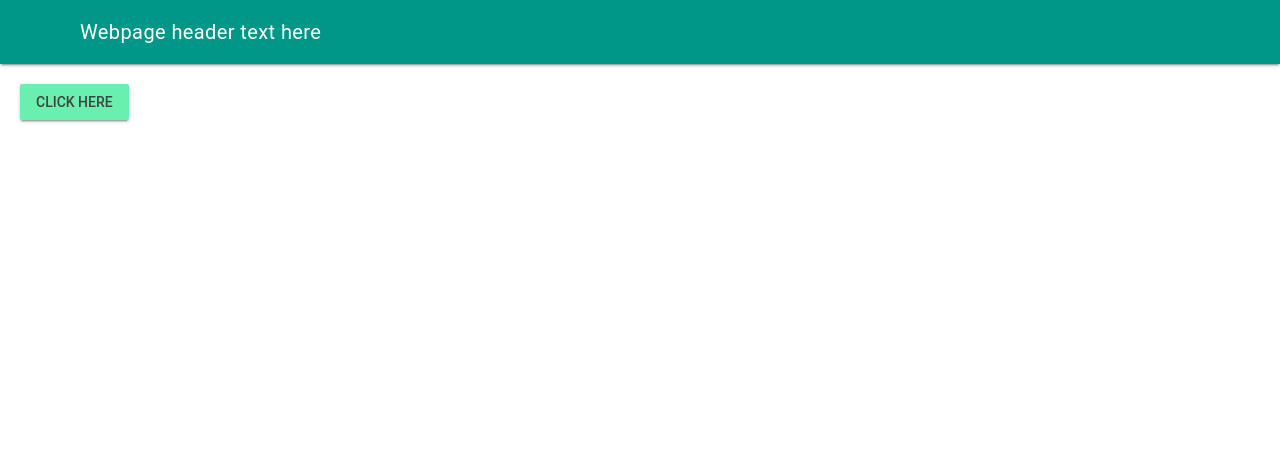
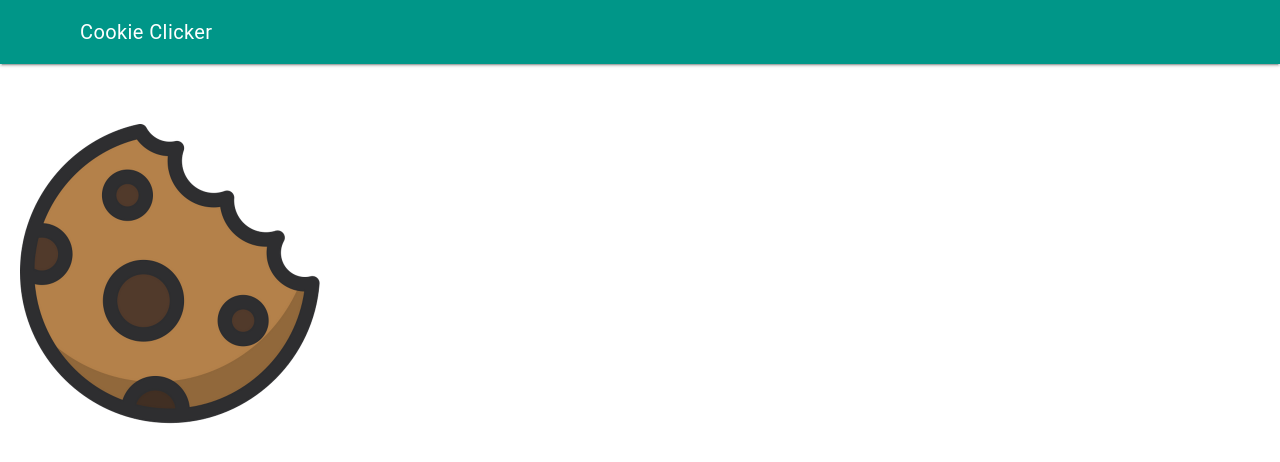
Before and after one commit to zaida-hammel/ICS2O-Unit6-02-JS, a plain HTML site: page index.html in a window 1280 px wide. Drawn offline with nearby package versions, Linux system fonts and the light colour scheme.

Commit message:
added favicon, edited code

```diff
--- a/index.html
+++ b/index.html
@@ -4,11 +4,11 @@
   <head>
     <meta charset="UTF-8" />
     <meta name="viewport" content="width=device-width, initial-scale=1.0" />
-    <meta name="description" content="My first Slider" />
+    <meta name="description" content="Cookie Clicker" />
     <meta name="keywords" content="mths, ics2o" />
     <meta name="author" content="Zaida Hammel" />
     <meta name="theme-color" content="#FFFFFF" />
-    <title>My first Slider</title>
+    <title>Cookie Clicker</title>
     <link rel="canonical" href="https://zaida-hammel.github.io/ICS2O-Unit6-02-JS/" />
     <link rel="manifest" href="/ICS2O-Unit6-02-JS/manifest.webmanifest" />
     <link rel="stylesheet" href="./css/style.css" />
@@ -31,19 +31,16 @@
     <div class="mdl-layout mdl-js-layout mdl-layout--fixed-header">
       <header class="mdl-layout__header">
         <div class="mdl-layout__header-row">
-          <span class="mdl-layout-title">Webpage header text here</span>
+          <span class="mdl-layout-title">Cookie Clicker</span>
         </div>
       </header>
       <main class="mdl-layout__content">
-        <!-- Raised button with ripple -->
-        <button
-          class="mdl-button mdl-js-button mdl-button--raised mdl-js-ripple-effect mdl-button--accent"
-          onclick="myButtonClicked()"
-        >
-          Click here
-        </button>
-        <!-- basic text -->
-        <div id="hello-world"></div>
+        <br>
+        <br>
+        <th>
+              <img src="./images/cookieClicker.png" alt="cookie" width="auto" height="auto"/>
+            </th>
+        <div id="answers"></div>
       </main>
     </div>
   </body>
```
Also changed, not shown: android-chrome-192x192.png, android-chrome-512x512.png, apple-touch-icon.png, favicon-16x16.png, favicon-32x32.png, favicon.ico, images/cookieClicker.png (added), 1 other file.
